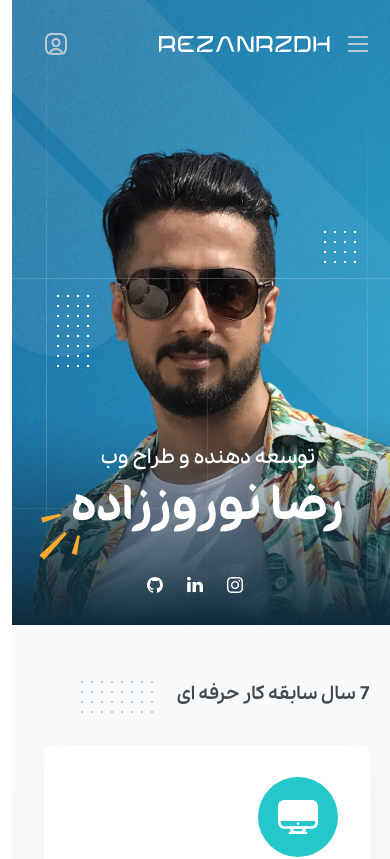
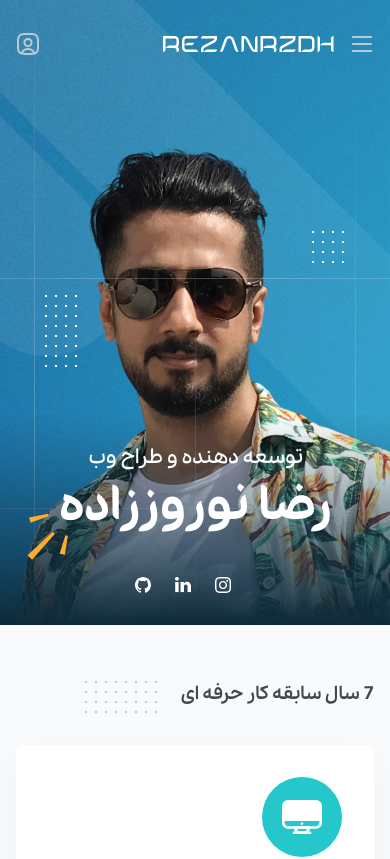
Before and after one commit to RezaNrzdh/RezaNrzdh, an Angular app in the folder client/: page / in a window 390 px wide. Shown: the top 859 px of the page. Built offline with nearby package versions, Linux system fonts and the light colour scheme.

Commit message:
improve media css

```diff
--- a/client/src/assets/styles/_media.scss
+++ b/client/src/assets/styles/_media.scss
@@ -15,3 +15,20 @@
 .minScreenDesktop {
     min-width: 960px;
 }
+
+@media screen and (max-width: 768px) {
+    .laptop, .CRTMonitor, .minScreenDesktop {
+        box-sizing: border-box;
+        margin-left: 24px;
+        margin-right: 24px;
+    }
+}
+
+
+@media screen and (max-width: 480px) {
+    .laptop, .CRTMonitor, .minScreenDesktop {
+        box-sizing: border-box;
+        margin-left: 16px;
+        margin-right: 16px;
+    }
+}
```
